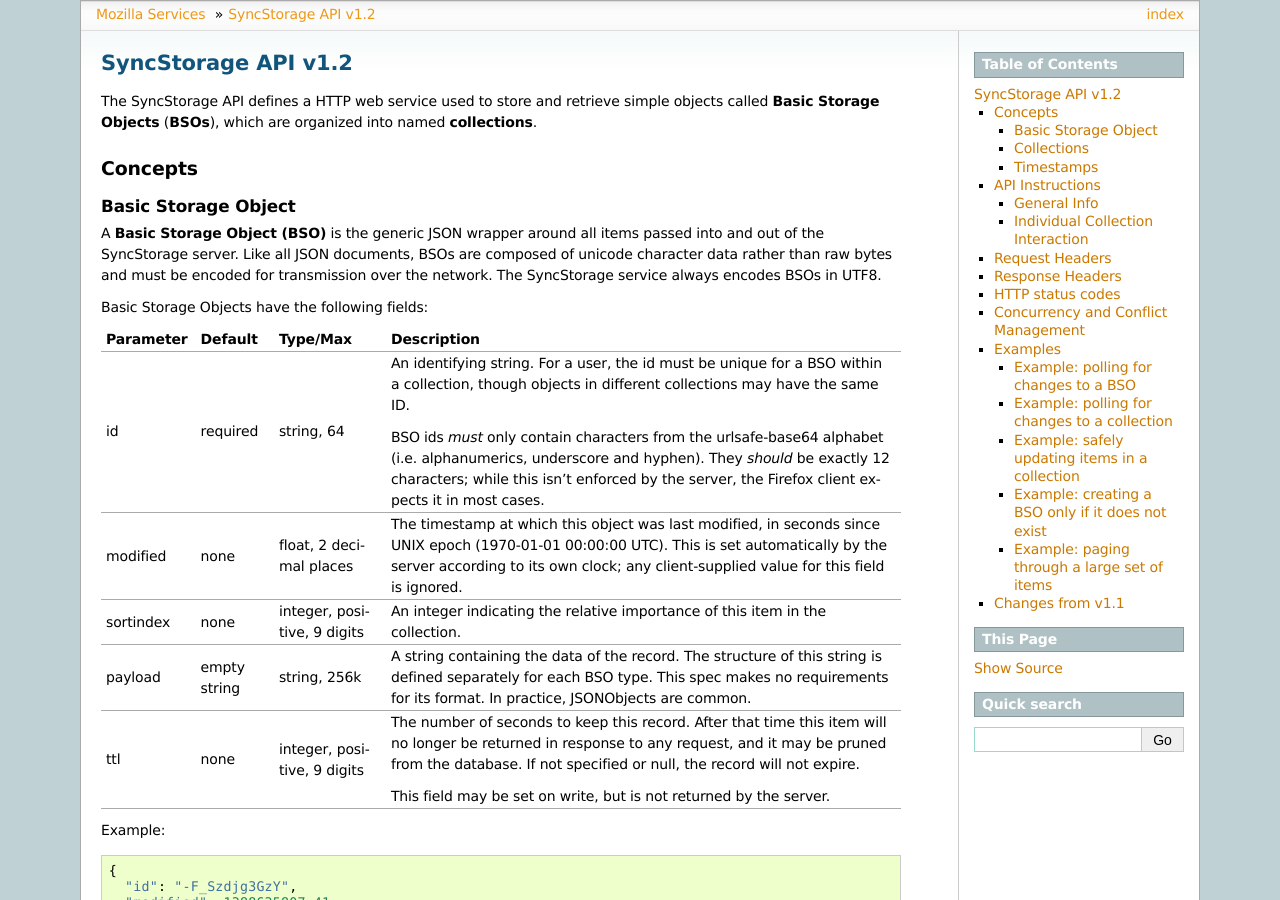
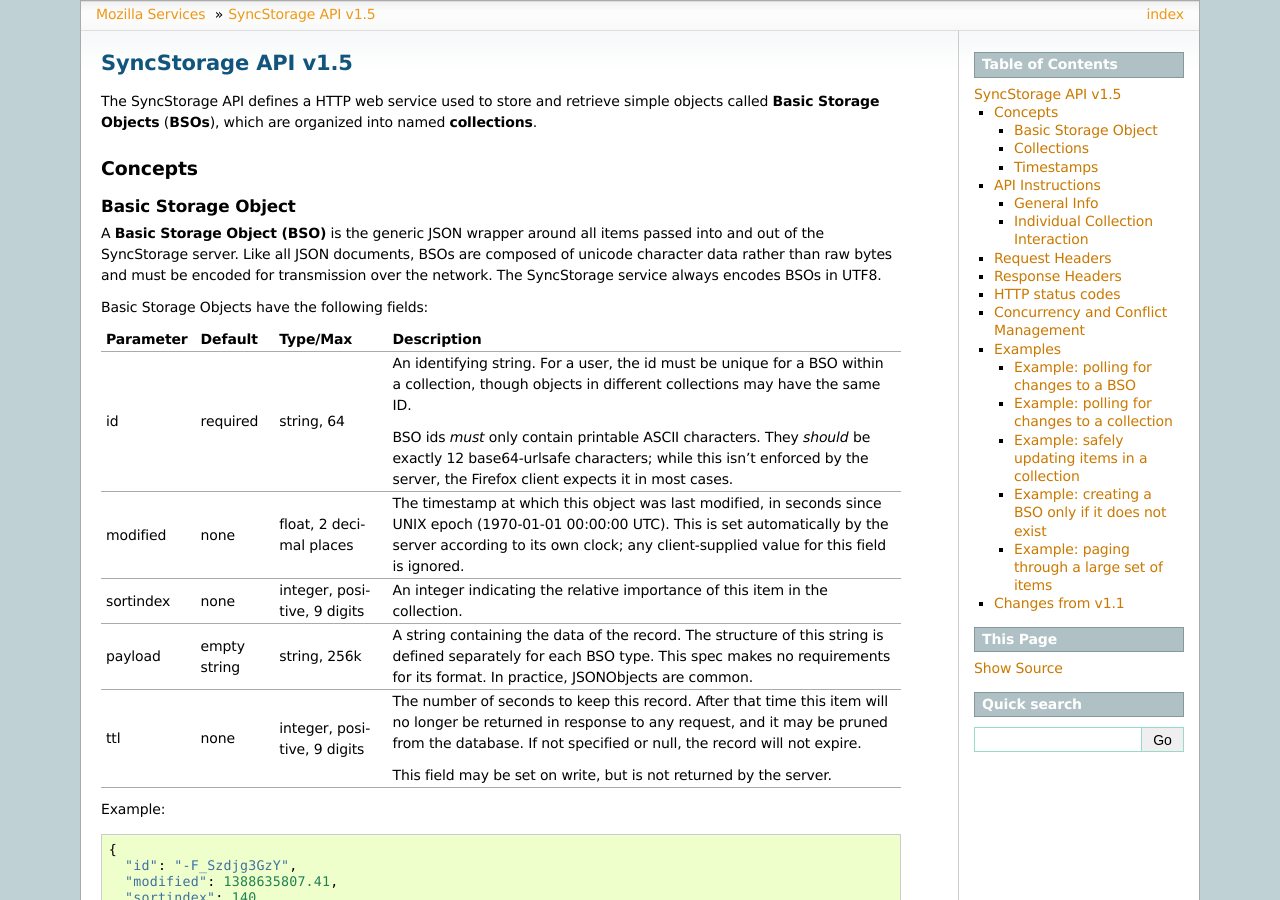
Before and after one commit to mozilla-services/docs, a Sphinx documentation site: the page built from source/storage/apis-1.5.rst, in a window 1280 px wide and 900 px high. Built offline with Sphinx 7.4.7, drawn with Linux system fonts in a browser that asks for light colours; pages that are not in the unit, such as notebooks, are missing from menus; the version number could not be read and is left out; some of the changed text lies outside the part shown.

Commit message:
Drop some restrictions on BSO ids, to match sync1.1

```diff
--- a/source/storage/apis-1.5.rst
+++ b/source/storage/apis-1.5.rst
@@ -1,7 +1,7 @@
-.. _server_syncstorage_api_12
+.. _server_syncstorage_api_15
 
 ====================
-SyncStorage API v1.2
+SyncStorage API v1.5
 ====================
 
 The SyncStorage API defines a HTTP web service used to store and retrieve
@@ -33,10 +33,10 @@
 |               |           |  64        | a BSO within a collection, though objects in different        |
 |               |           |            | collections may have the same ID.                             |
 |               |           |            |                                                               |
-|               |           |            | BSO ids *must* only contain characters from the urlsafe-base64|
-|               |           |            | alphabet (i.e. alphanumerics, underscore and hyphen).  They   |
-|               |           |            | *should* be exactly 12 characters; while this isn't enforced  |
-|               |           |            | by the server, the Firefox client expects it in most cases.   |
+|               |           |            | BSO ids *must* only contain printable ASCII characters.  They |
+|               |           |            | *should* be exactly 12 base64-urlsafe characters; while this  |
+|               |           |            | isn't enforced by the server, the Firefox client expects it   |
+|               |           |            | in most cases.                                                |
 +---------------+-----------+------------+---------------------------------------------------------------+
 | modified      | none      | float,     | The timestamp at which this object was last modified, in      |
 |               |           | 2 decimal  | seconds since UNIX epoch (1970-01-01 00:00:00 UTC).           |
```
